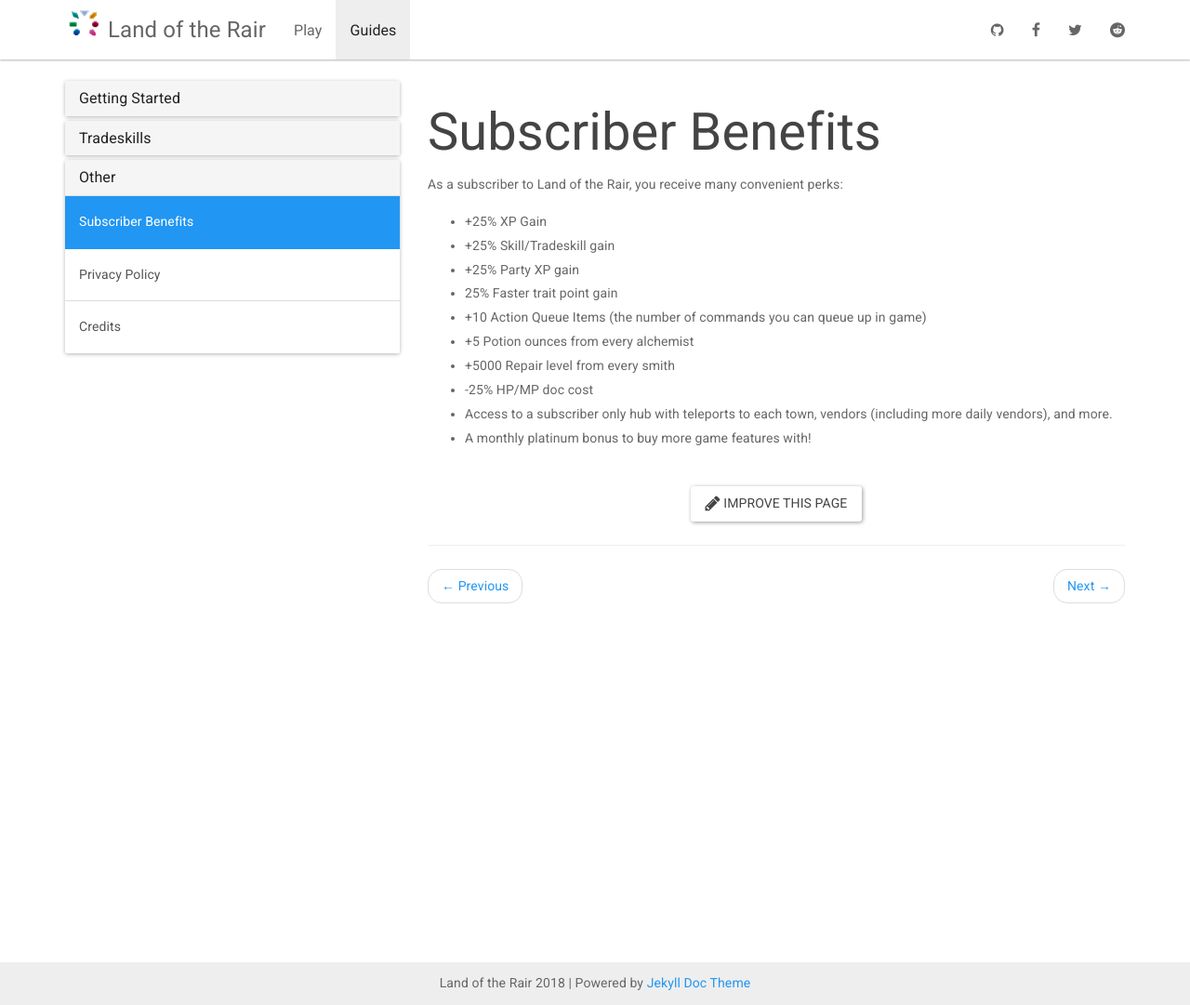
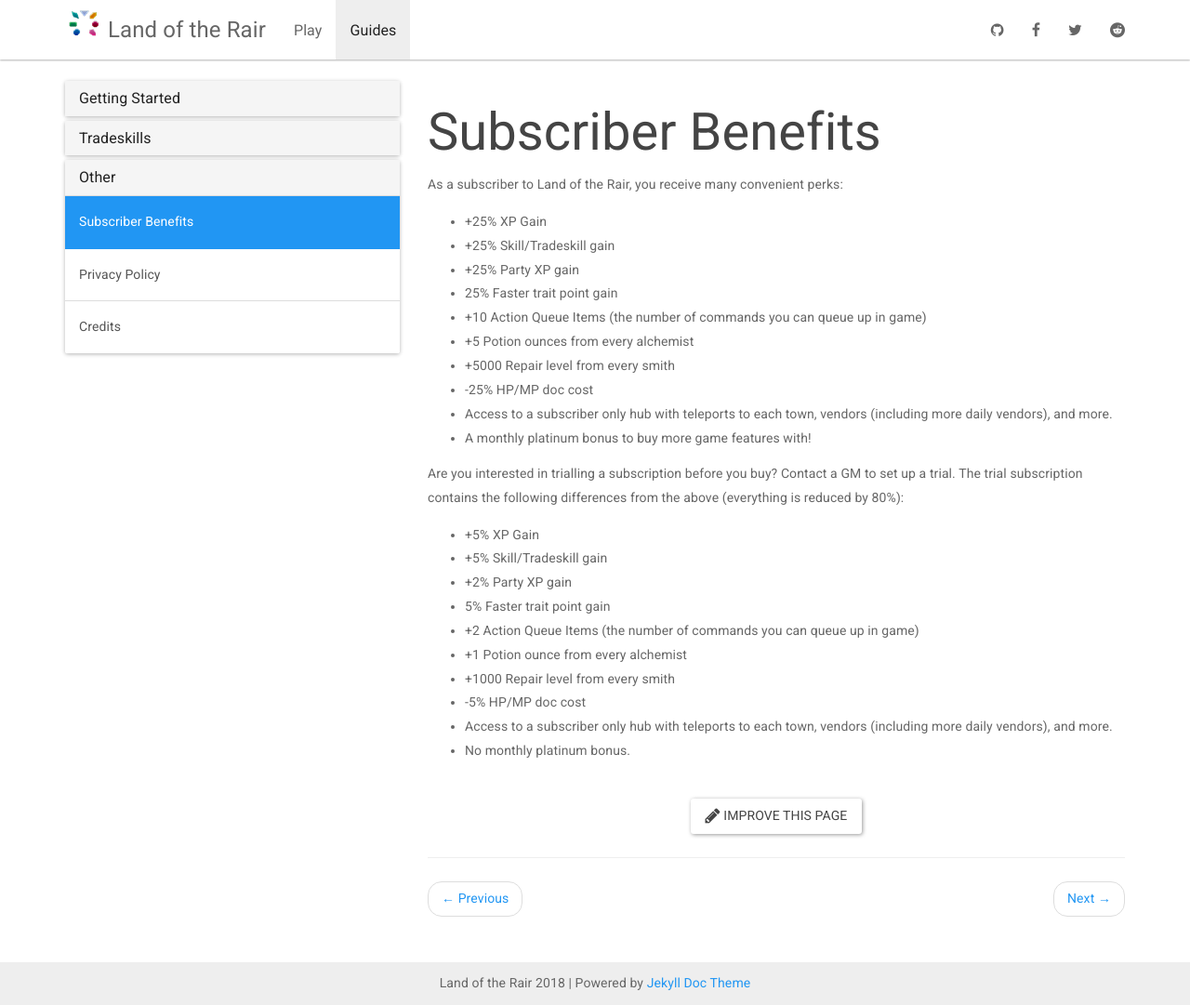
Before and after one commit to LandOfTheRair/landoftherair.github.io, a Jekyll site: the page built from _docs/other/subscriber-benefits.md, in a window 1280 px wide and 1081 px high. Shown: the whole window at 93% size. Built offline with Jekyll 4.4.1, drawn with Linux system fonts in a browser that asks for light colours; nearby versions of some CDN libraries.

Commit message:
Update subscriber-benefits.md

```diff
--- a/_docs/other/subscriber-benefits.md
+++ b/_docs/other/subscriber-benefits.md
@@ -15,3 +15,16 @@
 * -25% HP/MP doc cost
 * Access to a subscriber only hub with teleports to each town, vendors (including more daily vendors), and more.
 * A monthly platinum bonus to buy more game features with!
+
+Are you interested in trialling a subscription before you buy? Contact a GM to set up a trial. The trial subscription contains the following differences from the above (everything is reduced by 80%):
+
+* +5% XP Gain
+* +5% Skill/Tradeskill gain
+* +2% Party XP gain
+* 5% Faster trait point gain
+* +2 Action Queue Items (the number of commands you can queue up in game)
+* +1 Potion ounce from every alchemist
+* +1000 Repair level from every smith
+* -5% HP/MP doc cost
+* Access to a subscriber only hub with teleports to each town, vendors (including more daily vendors), and more.
+* No monthly platinum bonus.
```
